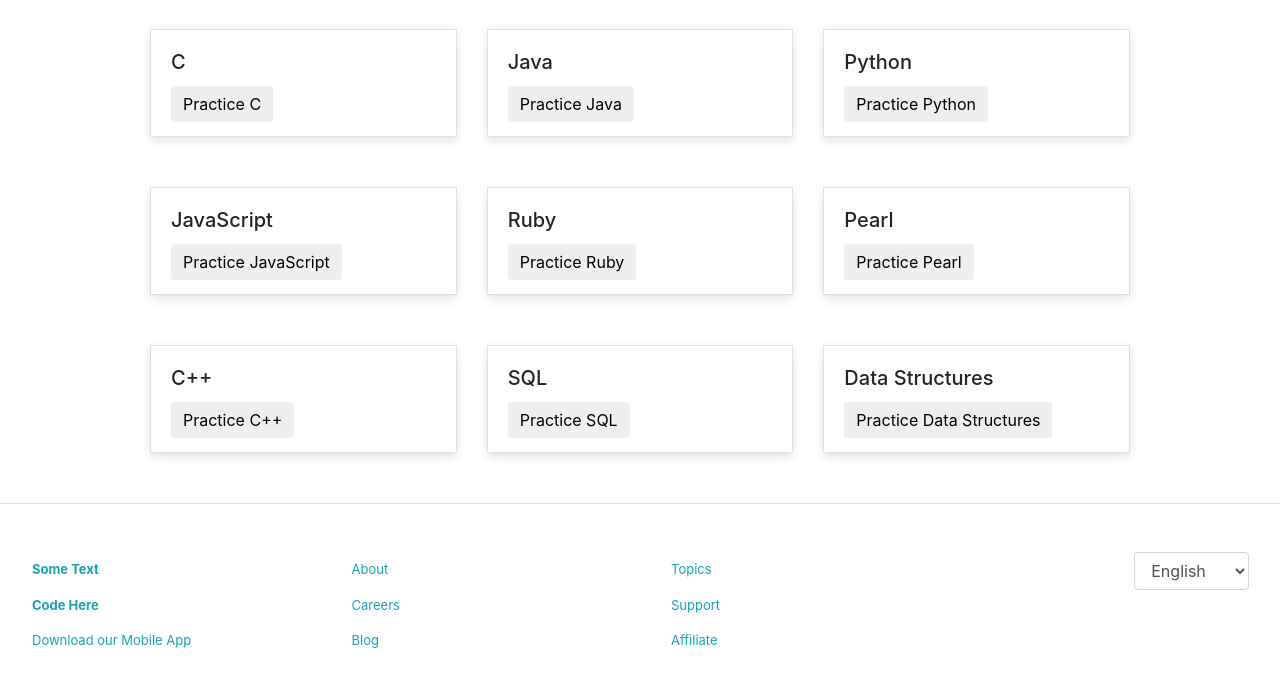
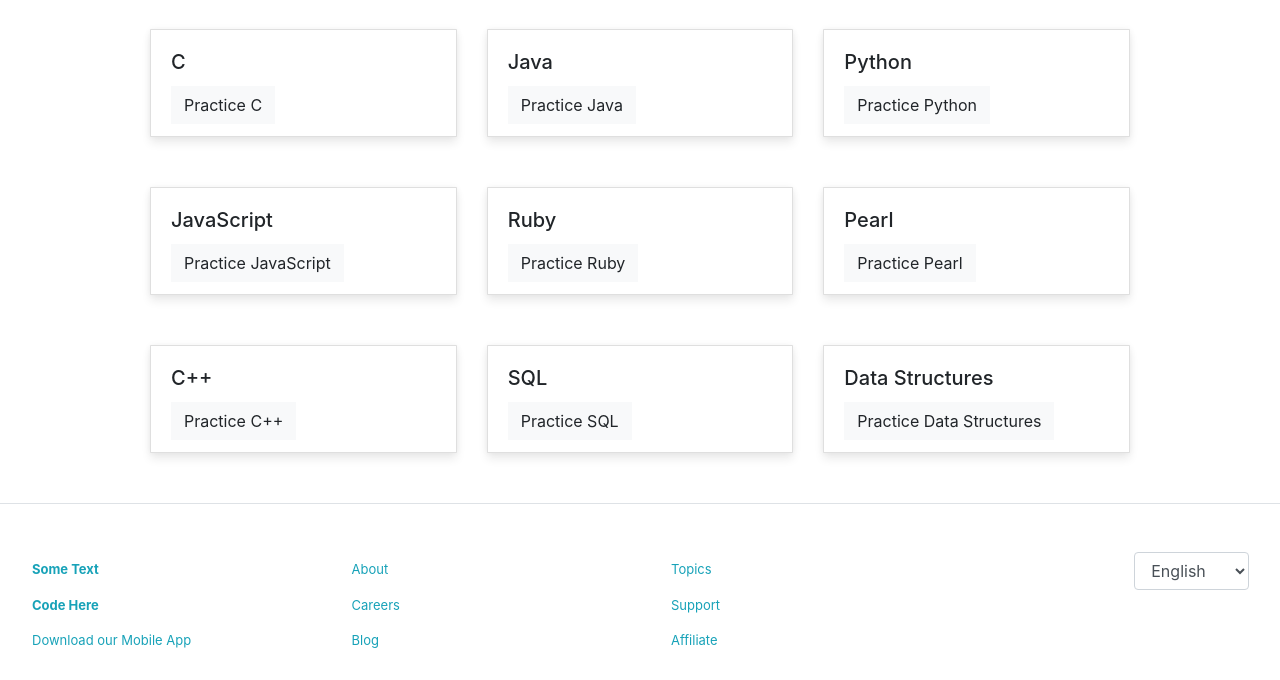
Before and after one commit to Sreevidya25/E-learner-practice-page, a PHP site: page /practicepage.html in a window 1280 px wide. Shown: the part 138-818 px from the top of the page. Run offline with PHP 8.4, Linux system fonts and the light colour scheme; some libraries are stand-ins or nearby versions.

Commit message:
Add files via upload

```diff
--- a/practicepage.css
+++ b/practicepage.css
@@ -14,15 +14,20 @@
 }
 .card:hover{
     color: white;
-    background: linear-gradient(blue,	indigo);
+    /*background-color: #BB2124;*/
+    background: linear-gradient(#BB2124,#701315);
     transform: scale(1.05);
     box-shadow: 0 10px 20px rgba(0,0,0,.12), 0 4px 8px rgba(0,0,0,.06);
 }
-.btn-white{
+.btn-light{
     position: absolute;
-    border: white;
+    border-radius:0px;
 }
-.btn-white:hover{
-    background: indigo;
-    color: white;
-}
+    /*width:120px;
+    height:60px;
+    margin-left:35px;
+    display:block;
+    background-color:gray;
+    color:white;
+    border: none;
+    outline:none;
--- a/practicepage.html
+++ b/practicepage.html
@@ -99,7 +99,7 @@
               <div class="card-body">
                 <h5 class="card-title">C</h5>
                 <a href="questioncards.html">
-                  <button type="button" class="btn btn-white">
+                  <button type="button" class="btn btn-light">
                   Practice C</button>
                 </a>
               </div>
@@ -108,7 +108,7 @@
               <div class="card-body">
                 <h5 class="card-title">Java</h5>
                 <a href="questioncards.html">
-                  <button type="button" class="btn btn-white">
+                  <button type="button" class="btn btn-light">
                   Practice Java</button>
                 </a>
               </div>
@@ -117,7 +117,7 @@
               <div class="card-body">
                 <h5 class="card-title">Python</h5>
                 <a href="questioncards.html">
-                  <button type="button" class="btn btn-white">
+                  <button type="button" class="btn btn-light">
                   Practice Python</button>
                 </a>
              </div>
@@ -131,7 +131,7 @@
               <div class="card-body">
                 <h5 class="card-title">JavaScript</h5>
                 <a href="questioncards.html">
-                  <button type="button" class="btn btn-white">
+                  <button type="button" class="btn btn-light">
                   Practice JavaScript</button>
                 </a>
               </div>
@@ -140,7 +140,7 @@
               <div class="card-body">
                 <h5 class="card-title">Ruby</h5>
                 <a href="questioncards.html">
-                  <button type="button" class="btn btn-white">
+                  <button type="button" class="btn btn-light">
                   Practice Ruby</button>
                 </a>
               </div>
@@ -149,7 +149,7 @@
               <div class="card-body">
                 <h5 class="card-title">Pearl</h5>
                 <a href="questioncards.html">
-                  <button type="button" class="btn btn-white">
+                  <button type="button" class="btn btn-light">
                   Practice Pearl</button>
                 </a>
               </div>
@@ -163,7 +163,7 @@
             <div class="card-body">
               <h5 class="card-title">C++</h5>
               <a href="questioncards.html">
-                <button type="button" class="btn btn-white">
+                <button type="button" class="btn btn-light">
                 Practice C++</button>
               </a>
             </div>
@@ -172,7 +172,7 @@
             <div class="card-body">
               <h5 class="card-title">SQL</h5>
               <a href="questioncards.html">
-                <button type="button" class="btn btn-white">
+                <button type="button" class="btn btn-light">
                 Practice SQL</button>
               </a>
             </div>
@@ -181,7 +181,7 @@
             <div class="card-body">
               <h5 class="card-title">Data Structures</h5>
               <a href="questioncards.html">
-                <button type="button" class="btn btn-white">
+                <button type="button" class="btn btn-light">
                 Practice Data Structures</button>
               </a>
             </div>
```
